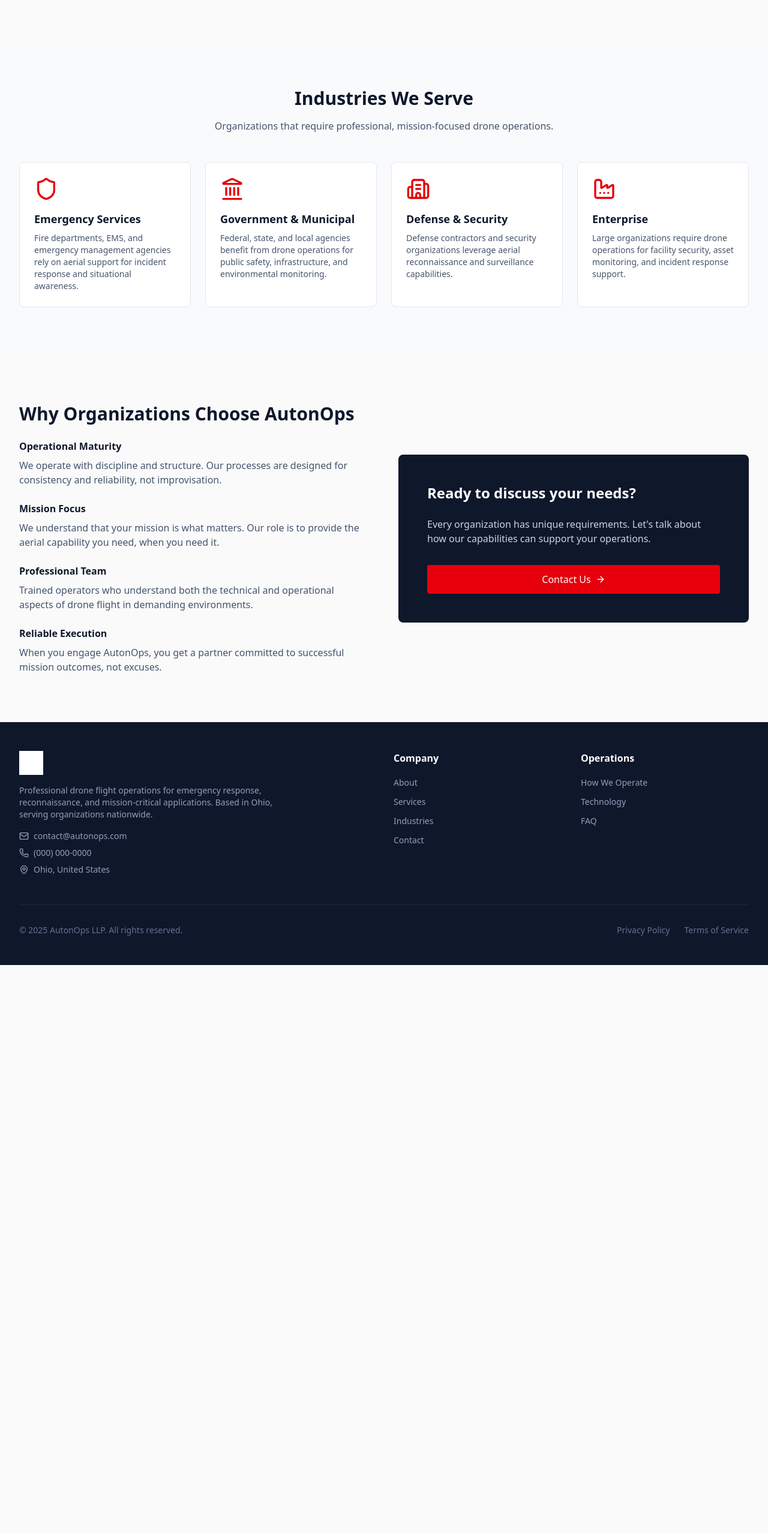
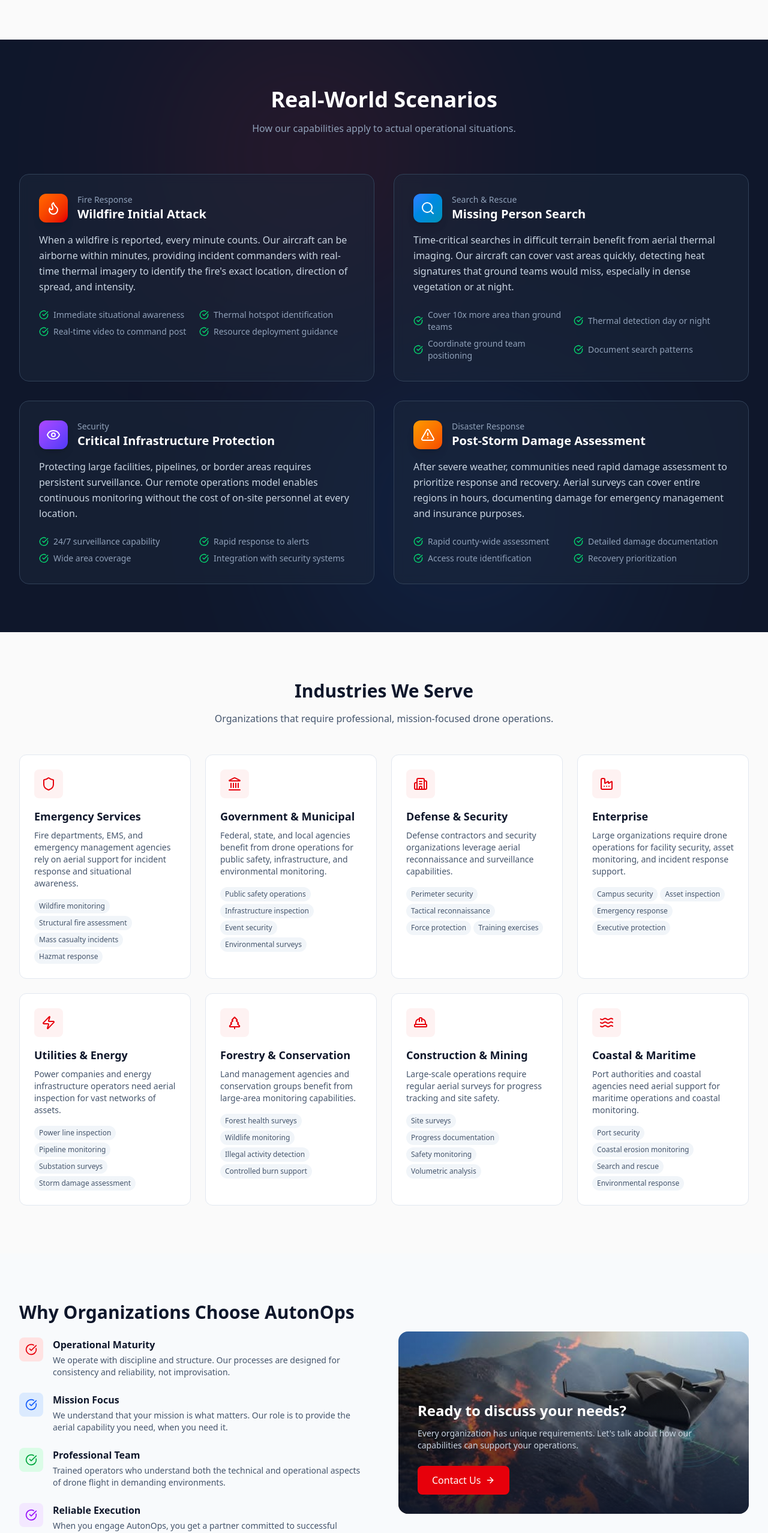
Before and after one commit to Kibey84/autonops, a Next.js app: page /industries in a window 1280 px wide. Shown: the part 1402-3958 px from the top of the page at 60% size. Before the commit the page ends 3011 px from the top, so only its background shows below. Built offline with nearby package versions, Linux system fonts and the light colour scheme.

Commit message:
Expand Industries page with scenarios and more industries

```diff
--- a/src/app/industries/page.tsx
+++ b/src/app/industries/page.tsx
@@ -1,5 +1,6 @@
 import { Metadata } from 'next';
 import Link from 'next/link';
+import Image from 'next/image';
 import {
   Flame,
   Search,
@@ -10,6 +11,13 @@ import {
   Landmark,
   Factory,
   ArrowRight,
+  Zap,
+  TreePine,
+  HardHat,
+  Waves,
+  Mountain,
+  Car,
+  CheckCircle,
 } from 'lucide-react';
 
 export const metadata: Metadata = {
@@ -79,24 +87,91 @@ const industries = [
     title: 'Emergency Services',
     description:
       'Fire departments, EMS, and emergency management agencies rely on aerial support for incident response and situational awareness.',
+    useCases: ['Wildfire monitoring', 'Structural fire assessment', 'Mass casualty incidents', 'Hazmat response'],
   },
   {
     icon: Landmark,
     title: 'Government & Municipal',
     description:
       'Federal, state, and local agencies benefit from drone operations for public safety, infrastructure, and environmental monitoring.',
+    useCases: ['Public safety operations', 'Infrastructure inspection', 'Event security', 'Environmental surveys'],
   },
   {
     icon: Building2,
     title: 'Defense & Security',
     description:
       'Defense contractors and security organizations leverage aerial reconnaissance and surveillance capabilities.',
+    useCases: ['Perimeter security', 'Tactical reconnaissance', 'Force protection', 'Training exercises'],
   },
   {
     icon: Factory,
     title: 'Enterprise',
     description:
       'Large organizations require drone operations for facility security, asset monitoring, and incident response support.',
+    useCases: ['Campus security', 'Asset inspection', 'Emergency response', 'Executive protection'],
+  },
+  {
+    icon: Zap,
+    title: 'Utilities & Energy',
+    description:
+      'Power companies and energy infrastructure operators need aerial inspection for vast networks of assets.',
+    useCases: ['Power line inspection', 'Pipeline monitoring', 'Substation surveys', 'Storm damage assessment'],
+  },
+  {
+    icon: TreePine,
+    title: 'Forestry & Conservation',
+    description:
+      'Land management agencies and conservation groups benefit from large-area monitoring capabilities.',
+    useCases: ['Forest health surveys', 'Wildlife monitoring', 'Illegal activity detection', 'Controlled burn support'],
+  },
+  {
+    icon: HardHat,
+    title: 'Construction & Mining',
+    description:
+      'Large-scale operations require regular aerial surveys for progress tracking and site safety.',
+    useCases: ['Site surveys', 'Progress documentation', 'Safety monitoring', 'Volumetric analysis'],
+  },
+  {
+    icon: Waves,
+    title: 'Coastal & Maritime',
+    description:
+      'Port authorities and coastal agencies need aerial support for maritime operations and coastal monitoring.',
+    useCases: ['Port security', 'Coastal erosion monitoring', 'Search and rescue', 'Environmental response'],
+  },
+];
+
+const scenarios = [
+  {
+    title: 'Wildfire Initial Attack',
+    industry: 'Fire Response',
+    icon: Flame,
+    color: 'from-orange-500 to-red-600',
+    description: 'When a wildfire is reported, every minute counts. Our aircraft can be airborne within minutes, providing incident commanders with real-time thermal imagery to identify the fire\'s exact location, direction of spread, and intensity.',
+    benefits: ['Immediate situational awareness', 'Thermal hotspot identification', 'Real-time video to command post', 'Resource deployment guidance'],
+  },
+  {
+    title: 'Missing Person Search',
+    industry: 'Search & Rescue',
+    icon: Search,
+    color: 'from-blue-500 to-cyan-600',
+    description: 'Time-critical searches in difficult terrain benefit from aerial thermal imaging. Our aircraft can cover vast areas quickly, detecting heat signatures that ground teams would miss, especially in dense vegetation or at night.',
+    benefits: ['Cover 10x more area than ground teams', 'Thermal detection day or night', 'Coordinate ground team positioning', 'Document search patterns'],
+  },
+  {
+    title: 'Critical Infrastructure Protection',
+    industry: 'Security',
+    icon: Eye,
+    color: 'from-purple-500 to-indigo-600',
+    description: 'Protecting large facilities, pipelines, or border areas requires persistent surveillance. Our remote operations model enables continuous monitoring without the cost of on-site personnel at every location.',
+    benefits: ['24/7 surveillance capability', 'Rapid response to alerts', 'Wide area coverage', 'Integration with security systems'],
+  },
+  {
+    title: 'Post-Storm Damage Assessment',
+    industry: 'Disaster Response',
+    icon: AlertTriangle,
+    color: 'from-amber-500 to-orange-600',
+    description: 'After severe weather, communities need rapid damage assessment to prioritize response and recovery. Aerial surveys can cover entire regions in hours, documenting damage for emergency management and insurance purposes.',
+    benefits: ['Rapid county-wide assessment', 'Detailed damage documentation', 'Access route identification', 'Recovery prioritization'],
   },
 ];
 
@@ -161,8 +236,54 @@ export default function IndustriesPage() {
         </div>
       </section>
 
+      {/* Real-World Scenarios */}
+      <section className="py-16 sm:py-20 bg-slate-900 text-white relative overflow-hidden">
+        <div className="absolute inset-0 opacity-20">
+          <div className="absolute top-0 left-1/4 w-96 h-96 bg-red-500 rounded-full blur-[150px]" />
+          <div className="absolute bottom-0 right-1/4 w-96 h-96 bg-blue-500 rounded-full blur-[150px]" />
+        </div>
+        <div className="relative max-w-7xl mx-auto px-4 sm:px-6 lg:px-8">
+          <div className="text-center mb-16">
+            <h2 className="text-3xl sm:text-4xl font-bold mb-4">
+              Real-World Scenarios
+            </h2>
+            <p className="text-slate-400 max-w-2xl mx-auto">
+              How our capabilities apply to actual operational situations.
+            </p>
+          </div>
+
+          <div className="grid grid-cols-1 lg:grid-cols-2 gap-8">
+            {scenarios.map((scenario) => (
+              <div
+                key={scenario.title}
+                className="bg-slate-800/50 backdrop-blur rounded-2xl p-8 border border-slate-700 hover:border-slate-600 transition-colors"
+              >
+                <div className="flex items-center gap-4 mb-4">
+                  <div className={`w-12 h-12 bg-gradient-to-br ${scenario.color} rounded-xl flex items-center justify-center shadow-lg`}>
+                    <scenario.icon className="w-6 h-6 text-white" />
+                  </div>
+                  <div>
+                    <p className="text-sm text-slate-400">{scenario.industry}</p>
+                    <h3 className="text-xl font-semibold text-white">{scenario.title}</h3>
+                  </div>
+                </div>
+                <p className="text-slate-300 mb-6 leading-relaxed">{scenario.description}</p>
+                <div className="grid grid-cols-2 gap-2">
+                  {scenario.benefits.map((benefit) => (
+                    <div key={benefit} className="flex items-center gap-2">
+                      <CheckCircle className="w-4 h-4 text-green-400 flex-shrink-0" />
+                      <span className="text-sm text-slate-400">{benefit}</span>
+                    </div>
+                  ))}
+                </div>
+              </div>
+            ))}
+          </div>
+        </div>
+      </section>
+
       {/* Industries We Serve */}
-      <section className="py-16 sm:py-20 bg-slate-50">
+      <section className="py-16 sm:py-20">
         <div className="max-w-7xl mx-auto px-4 sm:px-6 lg:px-8">
           <div className="text-center mb-12">
             <h2 className="text-3xl font-bold text-slate-900 mb-4">
@@ -177,13 +298,22 @@ export default function IndustriesPage() {
             {industries.map((industry) => (
               <div
                 key={industry.title}
-                className="bg-white border border-slate-200 rounded-lg p-6 hover:border-slate-300 transition-colors"
+                className="group bg-white border border-slate-200 rounded-xl p-6 hover:border-red-200 hover:shadow-lg transition-all duration-300"
               >
-                <industry.icon className="w-10 h-10 text-red-600 mb-4" />
+                <div className="w-12 h-12 bg-red-50 rounded-lg flex items-center justify-center mb-4 group-hover:bg-red-100 transition-colors">
+                  <industry.icon className="w-6 h-6 text-red-600" />
+                </div>
                 <h3 className="text-lg font-semibold text-slate-900 mb-2">
                   {industry.title}
                 </h3>
-                <p className="text-sm text-slate-600">{industry.description}</p>
+                <p className="text-sm text-slate-600 mb-4">{industry.description}</p>
+                <div className="flex flex-wrap gap-1">
+                  {industry.useCases.map((useCase) => (
+                    <span key={useCase} className="px-2 py-1 bg-slate-100 text-slate-600 text-xs rounded-full">
+                      {useCase}
+                    </span>
+                  ))}
+                </div>
               </div>
             ))}
           </div>
@@ -191,7 +321,7 @@ export default function IndustriesPage() {
       </section>
 
       {/* Why Choose Us */}
-      <section className="py-16 sm:py-20">
+      <section className="py-16 sm:py-20 bg-slate-50">
         <div className="max-w-7xl mx-auto px-4 sm:px-6 lg:px-8">
           <div className="grid grid-cols-1 lg:grid-cols-2 gap-12 items-center">
             <div>
@@ -199,53 +329,74 @@ export default function IndustriesPage() {
                 Why Organizations Choose AutonOps
               </h2>
               <div className="space-y-6">
+                <div className="flex items-start gap-4">
+                  <div className="w-10 h-10 bg-red-100 rounded-lg flex items-center justify-center flex-shrink-0">
+                    <CheckCircle className="w-5 h-5 text-red-600" />
+                  </div>
                   <div>
-                  <h3 className="font-semibold text-slate-900 mb-2">
-                    Operational Maturity
-                  </h3>
-                  <p className="text-slate-600">
+                    <h3 className="font-semibold text-slate-900 mb-1">Operational Maturity</h3>
+                    <p className="text-slate-600 text-sm">
                       We operate with discipline and structure. Our processes are
                       designed for consistency and reliability, not improvisation.
                     </p>
                   </div>
+                </div>
+                <div className="flex items-start gap-4">
+                  <div className="w-10 h-10 bg-blue-100 rounded-lg flex items-center justify-center flex-shrink-0">
+                    <CheckCircle className="w-5 h-5 text-blue-600" />
+                  </div>
                   <div>
-                  <h3 className="font-semibold text-slate-900 mb-2">
-                    Mission Focus
-                  </h3>
-                  <p className="text-slate-600">
+                    <h3 className="font-semibold text-slate-900 mb-1">Mission Focus</h3>
+                    <p className="text-slate-600 text-sm">
                       We understand that your mission is what matters. Our role is to
                       provide the aerial capability you need, when you need it.
                     </p>
                   </div>
+                </div>
+                <div className="flex items-start gap-4">
+                  <div className="w-10 h-10 bg-green-100 rounded-lg flex items-center justify-center flex-shrink-0">
+                    <CheckCircle className="w-5 h-5 text-green-600" />
+                  </div>
                   <div>
-                  <h3 className="font-semibold text-slate-900 mb-2">
-                    Professional Team
-                  </h3>
-                  <p className="text-slate-600">
+                    <h3 className="font-semibold text-slate-900 mb-1">Professional Team</h3>
+                    <p className="text-slate-600 text-sm">
                       Trained operators who understand both the technical and operational
                       aspects of drone flight in demanding environments.
                     </p>
                   </div>
+                </div>
+                <div className="flex items-start gap-4">
+                  <div className="w-10 h-10 bg-purple-100 rounded-lg flex items-center justify-center flex-shrink-0">
+                    <CheckCircle className="w-5 h-5 text-purple-600" />
+                  </div>
                   <div>
-                  <h3 className="font-semibold text-slate-900 mb-2">
-                    Reliable Execution
-                  </h3>
-                  <p className="text-slate-600">
+                    <h3 className="font-semibold text-slate-900 mb-1">Reliable Execution</h3>
+                    <p className="text-slate-600 text-sm">
                       When you engage AutonOps, you get a partner committed to
                       successful mission outcomes, not excuses.
                     </p>
                   </div>
                 </div>
               </div>
-            <div className="bg-slate-900 rounded-lg p-8 sm:p-12 text-white">
-              <h3 className="text-2xl font-bold mb-6">Ready to discuss your needs?</h3>
-              <p className="text-slate-300 mb-8">
+            </div>
+            <div className="relative rounded-2xl overflow-hidden">
+              <Image
+                src="/aircraft-fire.jpg"
+                alt="Aircraft performing fire response"
+                width={600}
+                height={400}
+                className="w-full h-auto"
+              />
+              <div className="absolute inset-0 bg-gradient-to-t from-slate-900/90 via-slate-900/40 to-transparent" />
+              <div className="absolute bottom-0 left-0 right-0 p-8">
+                <h3 className="text-2xl font-bold text-white mb-3">Ready to discuss your needs?</h3>
+                <p className="text-slate-300 mb-6 text-sm">
                   Every organization has unique requirements. Let&apos;s talk about how
                   our capabilities can support your operations.
                 </p>
                 <Link
                   href="/contact"
-                className="inline-flex items-center justify-center w-full px-6 py-3 bg-red-600 text-white font-medium rounded hover:bg-red-700 transition-colors"
+                  className="inline-flex items-center px-6 py-3 bg-red-600 text-white font-medium rounded-lg hover:bg-red-700 transition-colors"
                 >
                   Contact Us
                   <ArrowRight className="ml-2 w-4 h-4" />
@@ -253,6 +404,7 @@ export default function IndustriesPage() {
               </div>
             </div>
           </div>
+        </div>
       </section>
     </>
   );
```
Lines whose indentation alone changed are shown as unchanged.
